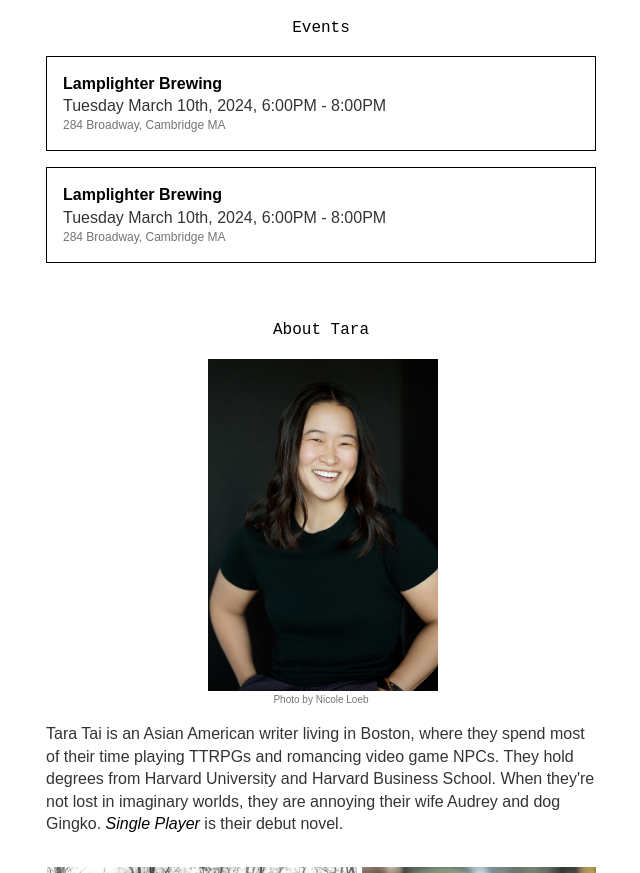
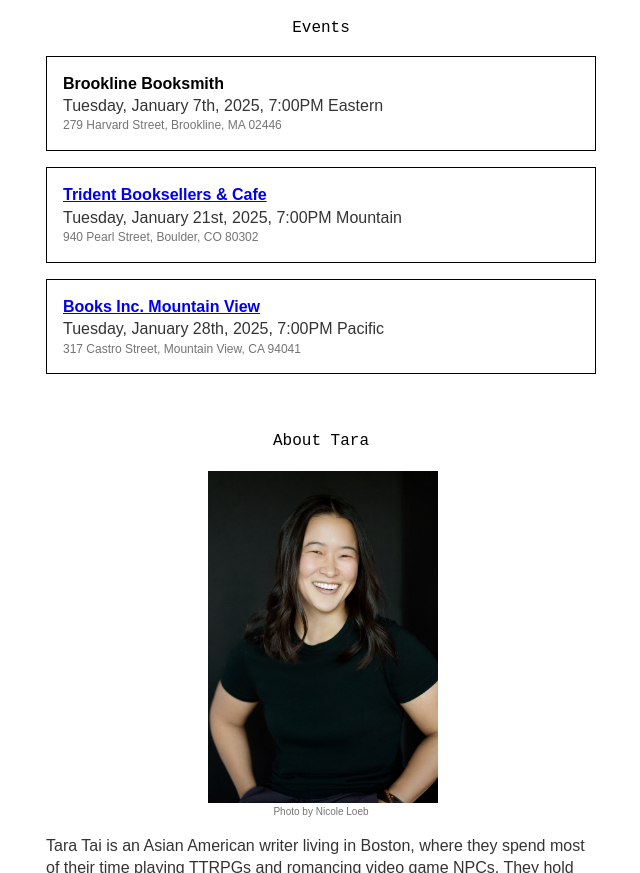
Before and after one commit to aekao/aekao.github.io, a plain HTML site: page index.html in a window 1280 px wide. Shown: the part 1680-2553 px from the top of the page, without its empty margins (569-1209 px from the left). Drawn offline with Linux system fonts and the light colour scheme; a web font is replaced by a local one.

Commit message:
added events

```diff
--- a/index.html
+++ b/index.html
@@ -64,14 +64,19 @@
       <div class="container">
         <h3>Events</h3>
         <article class="event">
-          <h4>Lamplighter Brewing</h4>
-          <time datetime="2024-03-10T18:00">Tuesday March 10th, 2024, 6:00PM - 8:00PM</time>
-          <address>284 Broadway, Cambridge MA</address>
+          <h4>Brookline Booksmith</h4>
+          <time>Tuesday, January 7th, 2025, 7:00PM Eastern</time>
+          <address>279 Harvard Street, Brookline, MA 02446</address>
         </article>
         <article class="event">
-          <h4>Lamplighter Brewing</h4>
-          <time datetime="2024-03-10T18:00">Tuesday March 10th, 2024, 6:00PM - 8:00PM</time>
-          <address>284 Broadway, Cambridge MA</address>
+          <h4><a href = "https://www.tridentcafe.com/events/2025/1/21/single-player-a-reading-with-tara-tai">Trident Booksellers & Cafe</a></h4>
+          <time>Tuesday, January 21st, 2025, 7:00PM Mountain</time>
+          <address>940 Pearl Street, Boulder, CO 80302</address>
+        </article>
+        <article class="event">
+          <h4><a href = "https://booksinc.net/event/2025-01-28/tara-tai-books-inc-mountain-view">Books Inc. Mountain View</a></h4>
+          <time>Tuesday, January 28th, 2025, 7:00PM Pacific</time>
+          <address>317 Castro Street, Mountain View, CA 94041</address>
         </article>
       </div>
     </section>
```
